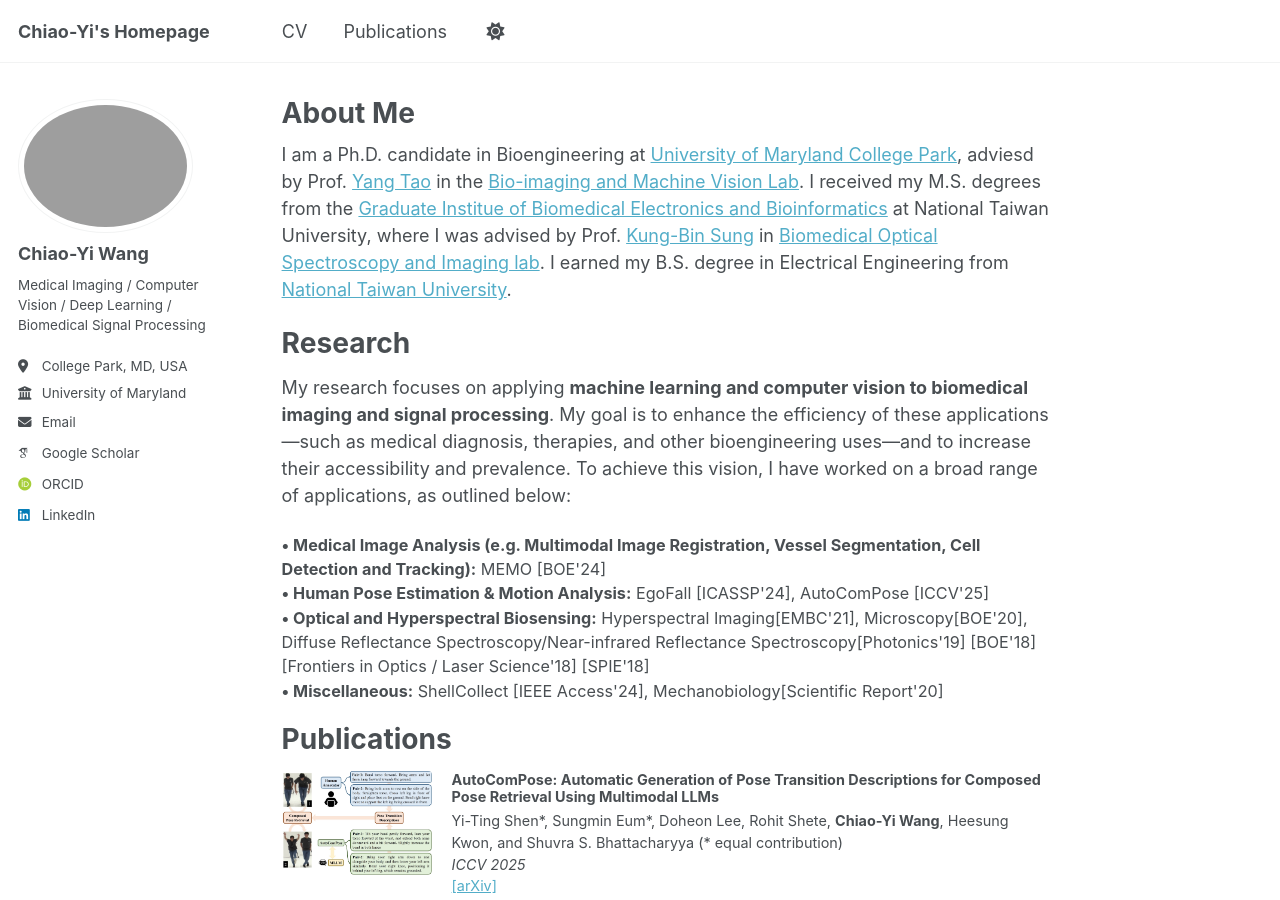
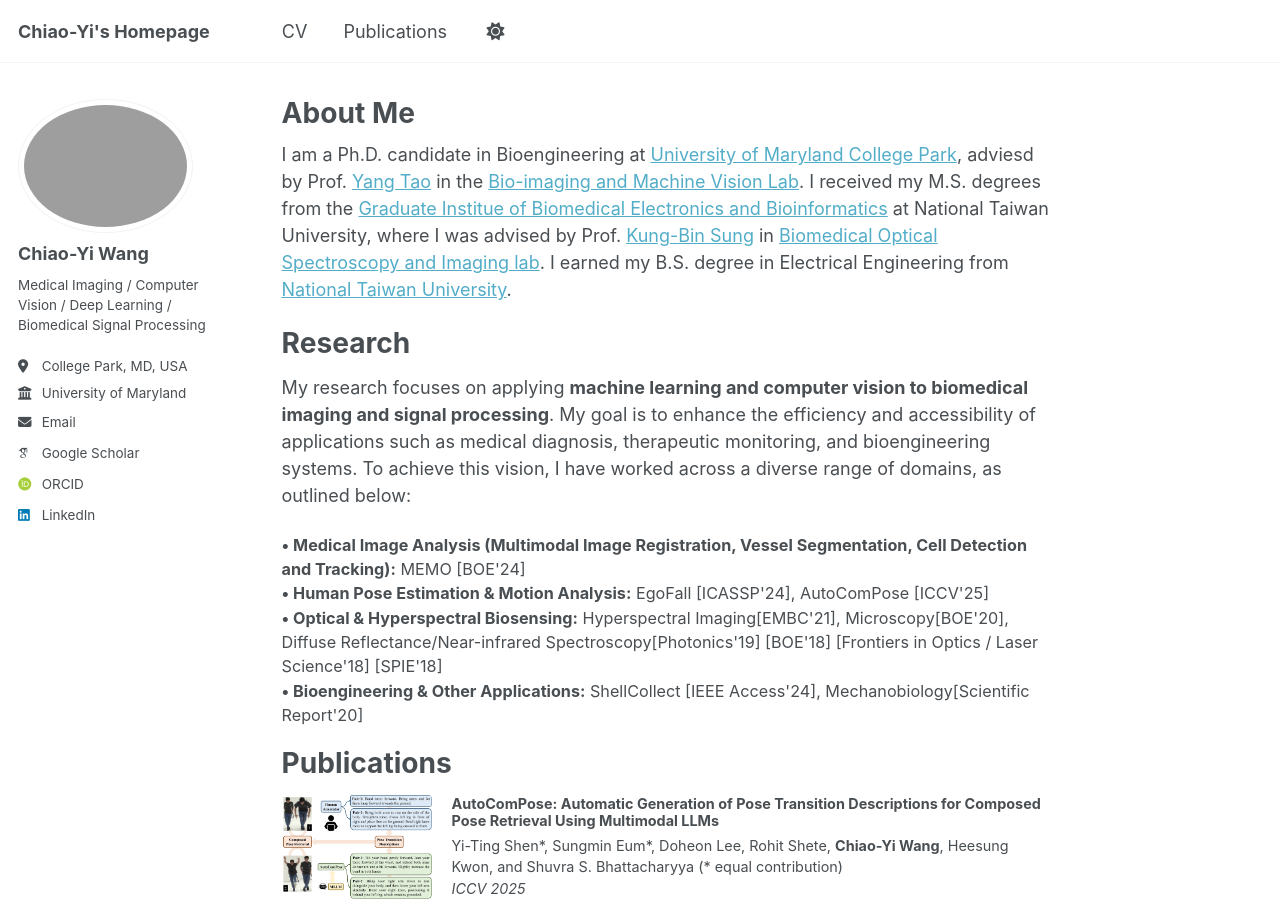
Before and after one commit to chiaoyiwang0424/chiaoyiwang0424.github.io, a Jekyll site: the page built from _pages/about.md, in a window 1280 px wide and 900 px high. Built offline with Jekyll 4.4.1, drawn with Linux system fonts in a browser that asks for light colours; some web fonts are replaced.

Commit message:
update summary

```diff
--- a/_pages/about.md
+++ b/_pages/about.md
@@ -12,12 +12,12 @@ I am a Ph.D. candidate in Bioengineering at [University of Maryland College Park
 
 Research
 ======
-My research focuses on applying <strong>machine learning and computer vision to biomedical imaging and signal processing</strong>. My goal is to enhance the efficiency of these applications—such as medical diagnosis, therapies, and other bioengineering uses—and to increase their accessibility and prevalence. To achieve this vision, I have worked on a broad range of applications, as outlined below:
+My research focuses on applying <strong>machine learning and computer vision to biomedical imaging and signal processing</strong>. My goal is to enhance the efficiency and accessibility of applications such as medical diagnosis, therapeutic monitoring, and bioengineering systems. To achieve this vision, I have worked across a diverse range of domains, as outlined below:
 <div style="font-size: 0.9em; margin-top: 0; margin-bottom: 20px;">
-<strong>&bull; Medical Image Analysis (e.g. Multimodal Image Registration, Vessel Segmentation, Cell Detection and Tracking):</strong> MEMO [BOE'24]<br>
+<strong>&bull; Medical Image Analysis (Multimodal Image Registration, Vessel Segmentation, Cell Detection and Tracking):</strong> MEMO [BOE'24]<br>
 <strong>&bull; Human Pose Estimation & Motion Analysis:</strong> EgoFall [ICASSP'24], AutoComPose [ICCV'25]<br>
-<strong>&bull; Optical and Hyperspectral Biosensing:</strong> Hyperspectral Imaging[EMBC'21], Microscopy[BOE'20], Diffuse Reflectance Spectroscopy/Near-infrared Reflectance Spectroscopy[Photonics'19] [BOE'18] [Frontiers in Optics / Laser Science'18] [SPIE'18]<br>
-<strong>&bull; Miscellaneous:</strong> ShellCollect [IEEE Access'24], Mechanobiology[Scientific Report'20]<br>
+<strong>&bull; Optical & Hyperspectral Biosensing:</strong> Hyperspectral Imaging[EMBC'21], Microscopy[BOE'20], Diffuse Reflectance/Near-infrared Spectroscopy[Photonics'19] [BOE'18] [Frontiers in Optics / Laser Science'18] [SPIE'18]<br>
+<strong>&bull; Bioengineering & Other Applications:</strong> ShellCollect [IEEE Access'24], Mechanobiology[Scientific Report'20]<br>
 
 </div>
 
```
